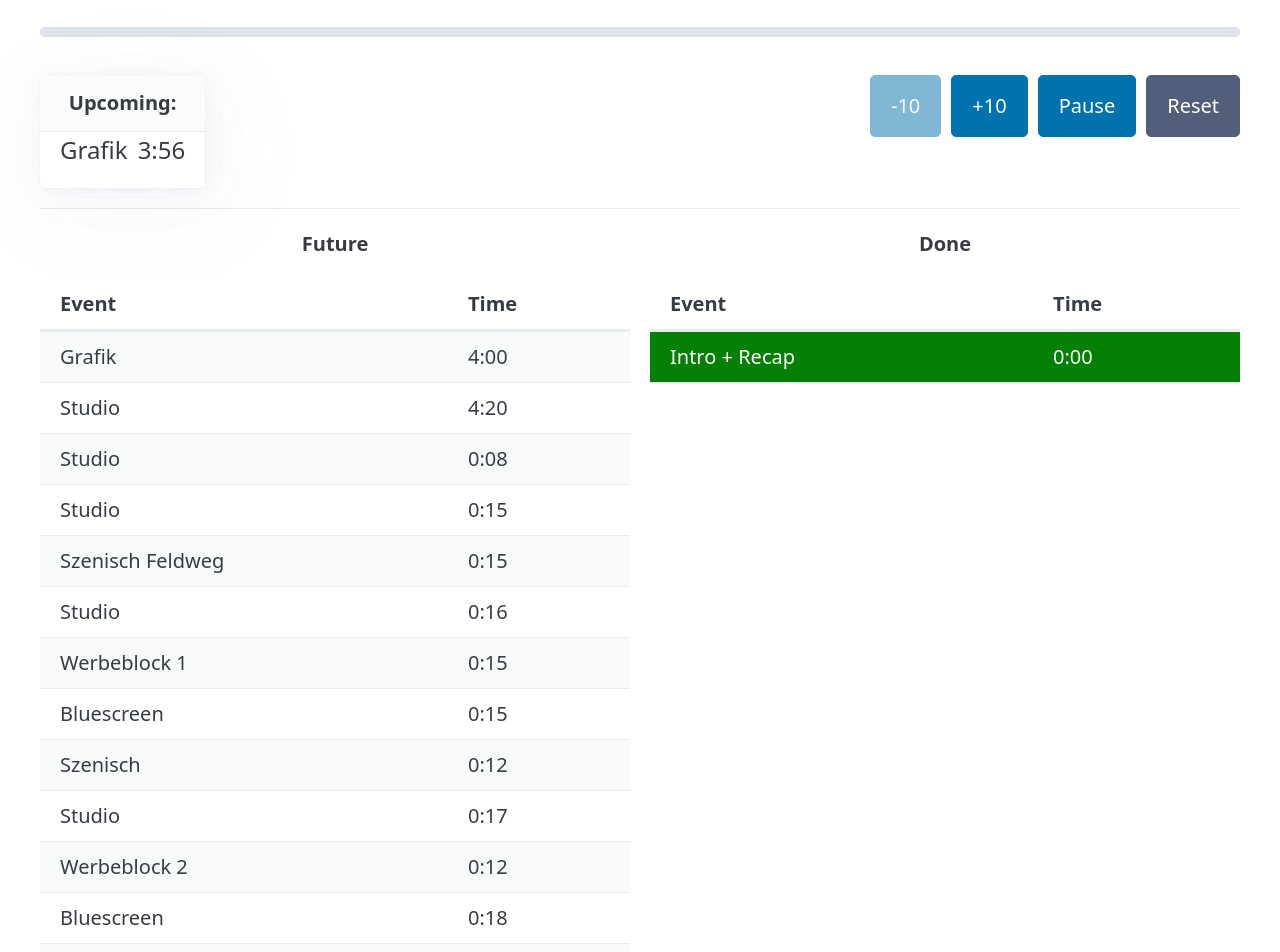
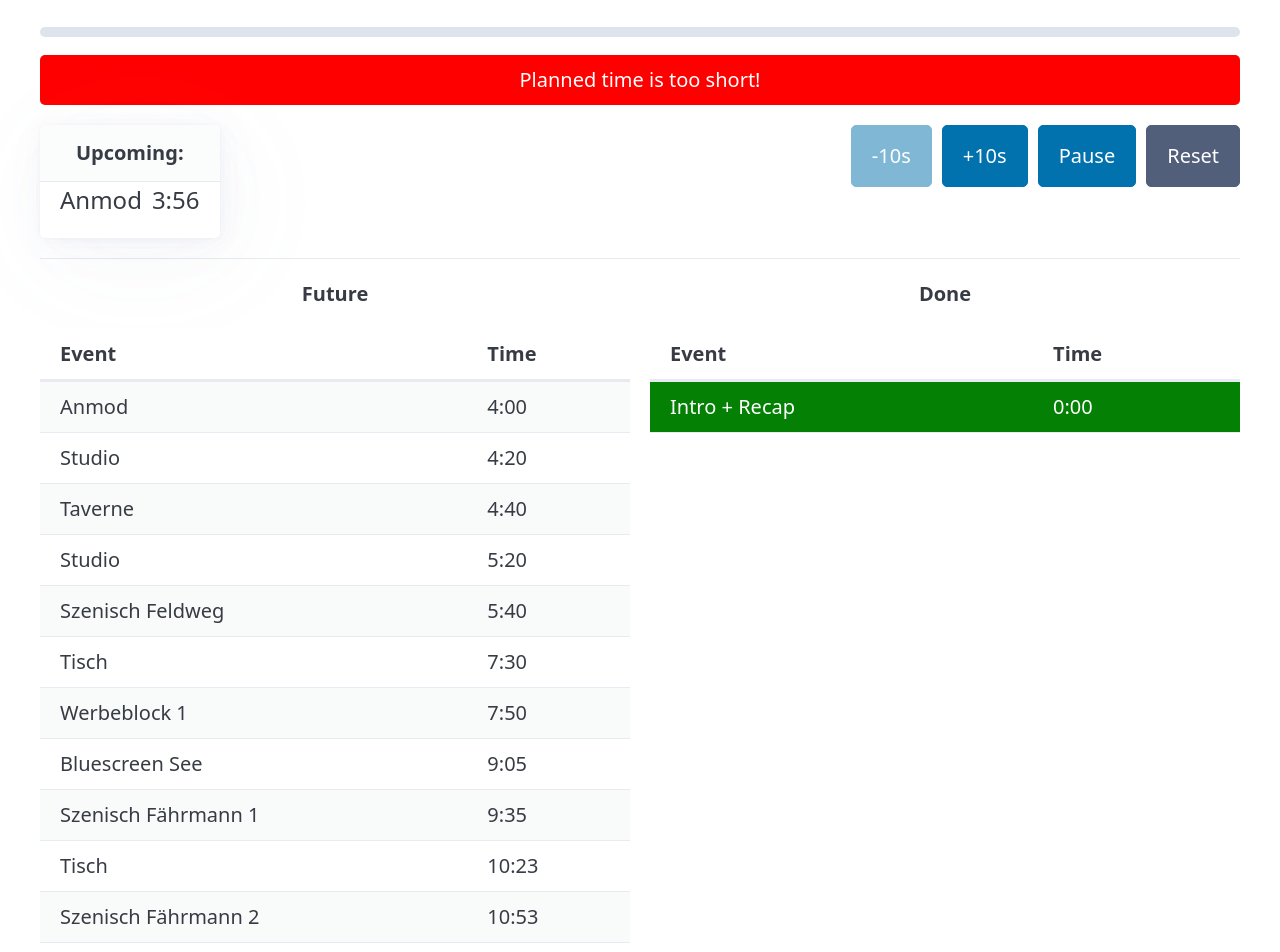
Before and after one commit to Lenni009/Studioprojekt-Ablauf, a Vue app: page / in a window 1280 px wide. Shown: the part 200-1152 px from the top of the page. Built offline with nearby package versions, Linux system fonts and the light colour scheme.

Commit message:
use lengths in schedule

```diff
--- a/src/assets/ablauf.json
+++ b/src/assets/ablauf.json
@@ -1,82 +1,78 @@
 [
   {
-    "timestamp": "0:00",
+    "length": "4:00",
     "name": "Intro + Recap"
   },
   {
-    "timestamp": "4:00",
-    "name": "Grafik"
+    "length": "0:20",
+    "name": "Anmod"
   },
   {
-    "timestamp": "4:20",
+    "length": "0:20",
     "name": "Studio"
   },
   {
-    "timestamp": "0:08",
+    "length": "0:40",
+    "name": "Taverne"
+  },
+  {
+    "length": "0:20",
     "name": "Studio"
   },
   {
-    "timestamp": "0:15",
-    "name": "Studio"
-  },
-  {
-    "timestamp": "0:15",
+    "length": "1:50",
     "name": "Szenisch Feldweg"
   },
   {
-    "timestamp": "0:16",
-    "name": "Studio"
+    "length": "0:20",
+    "name": "Tisch"
   },
   {
-    "timestamp": "0:15",
+    "length": "1:15",
     "name": "Werbeblock 1"
   },
   {
-    "timestamp": "0:15",
+    "length": "0:30",
+    "name": "Bluescreen See"
+  },
+  {
+    "length": "0:48",
+    "name": "Szenisch Fährmann 1"
+  },
+  {
+    "length": "0:30",
+    "name": "Tisch"
+  },
+  {
+    "length": "0:33",
+    "name": "Szenisch Fährmann 2"
+  },
+  {
+    "length": "0:30",
     "name": "Bluescreen"
   },
   {
-    "timestamp": "0:12",
-    "name": "Szenisch"
-  },
-  {
-    "timestamp": "0:17",
-    "name": "Studio"
-  },
-  {
-    "timestamp": "0:12",
+    "length": "1:40",
     "name": "Werbeblock 2"
   },
   {
-    "timestamp": "0:18",
-    "name": "Bluescreen"
+    "length": "0:20",
+    "name": "Bluescreen Ruine"
   },
   {
-    "timestamp": "0:19",
-    "name": "Studio"
+    "length": "6:00",
+    "name": "Szenisch Ruine"
   },
   {
-    "timestamp": "0:20",
-    "name": "Szenisch"
+    "length": "1:00",
+    "name": "Taverne"
   },
   {
-    "timestamp": "0:21",
-    "name": "Grafik"
-  },
-  {
-    "timestamp": "28:40",
-    "name": "Taverne Outro"
-  },
-  {
-    "timestamp": "29:40",
+    "length": "0:15",
     "name": "Outro"
   },
   {
-    "timestamp": "29:55",
+    "length": "0:05",
     "name": "Logo"
-  },
-  {
-    "timestamp": "30:00",
-    "name": "Ende"
   }
 ]
--- a/src/components/Schedule.vue
+++ b/src/components/Schedule.vue
@@ -1,11 +1,22 @@
 <script setup lang="ts">
-import schedule from '@/assets/ablauf.json';
+import rawSchedule from '@/assets/ablauf.json';
 import { useTimestamp } from '@vueuse/core';
 import { computed, ref, watchEffect } from 'vue';
 import { expectedLength } from '@/variables/time';
 import TableItem from './TableItem.vue';
-import type { ScheduleItem } from '@/types/schedule';
+import type { ScheduleItem, RawScheduleItem } from '@/types/schedule';
 import { getFormattedTimeDiff, timestampToString, stringToTimestamp } from '@/helpers/time';
+
+const lengths: string[] = rawSchedule.map((item: RawScheduleItem) => item.length);
+const timestamps: number[] = [0];
+lengths.forEach((item, idx) => timestamps.push(stringToTimestamp(item) + timestamps[idx]));
+
+const totalLengthInSeconds = (timestamps.at(-1) ?? 0) / 1000;
+
+const schedule: ScheduleItem[] = rawSchedule.map((item: RawScheduleItem, idx: number) => ({
+  name: item.name,
+  timestamp: timestampToString(timestamps[idx]),
+}));
 
 const startDate = ref(Date.now());
 
@@ -79,6 +90,13 @@ function jumpTo(ts: number) {
     :value="timeElapsedInSeconds"
   ></progress>
 
+  <p
+    v-if="totalLengthInSeconds !== expectedLength"
+    class="warning"
+  >
+    Planned time is too {{ totalLengthInSeconds < expectedLength ? 'short' : 'long' }}!
+  </p>
+
   <div class="controls">
     <Transition mode="out-in">
       <article
@@ -101,13 +119,13 @@ function jumpTo(ts: number) {
         type="button"
         @click="skip(10)"
       >
-        -10
+        -10s
       </button>
       <button
         type="button"
         @click="skip(-10)"
       >
-        +10
+        +10s
       </button>
       <button
         v-if="isPaused"
@@ -188,6 +206,14 @@ function jumpTo(ts: number) {
 </template>
 
 <style scoped lang="scss">
+.warning {
+  background-color: red;
+  color: white;
+  border-radius: var(--pico-border-radius);
+  padding: 0.5rem;
+  text-align: center;
+}
+
 .v-enter-active,
 .v-leave-active {
   transition: background-color 0.5s ease;
--- a/src/types/schedule.ts
+++ b/src/types/schedule.ts
@@ -2,3 +2,8 @@ export interface ScheduleItem {
   name: string;
   timestamp: string;
 }
+
+export interface RawScheduleItem {
+  name: string;
+  length: string;
+}
```
